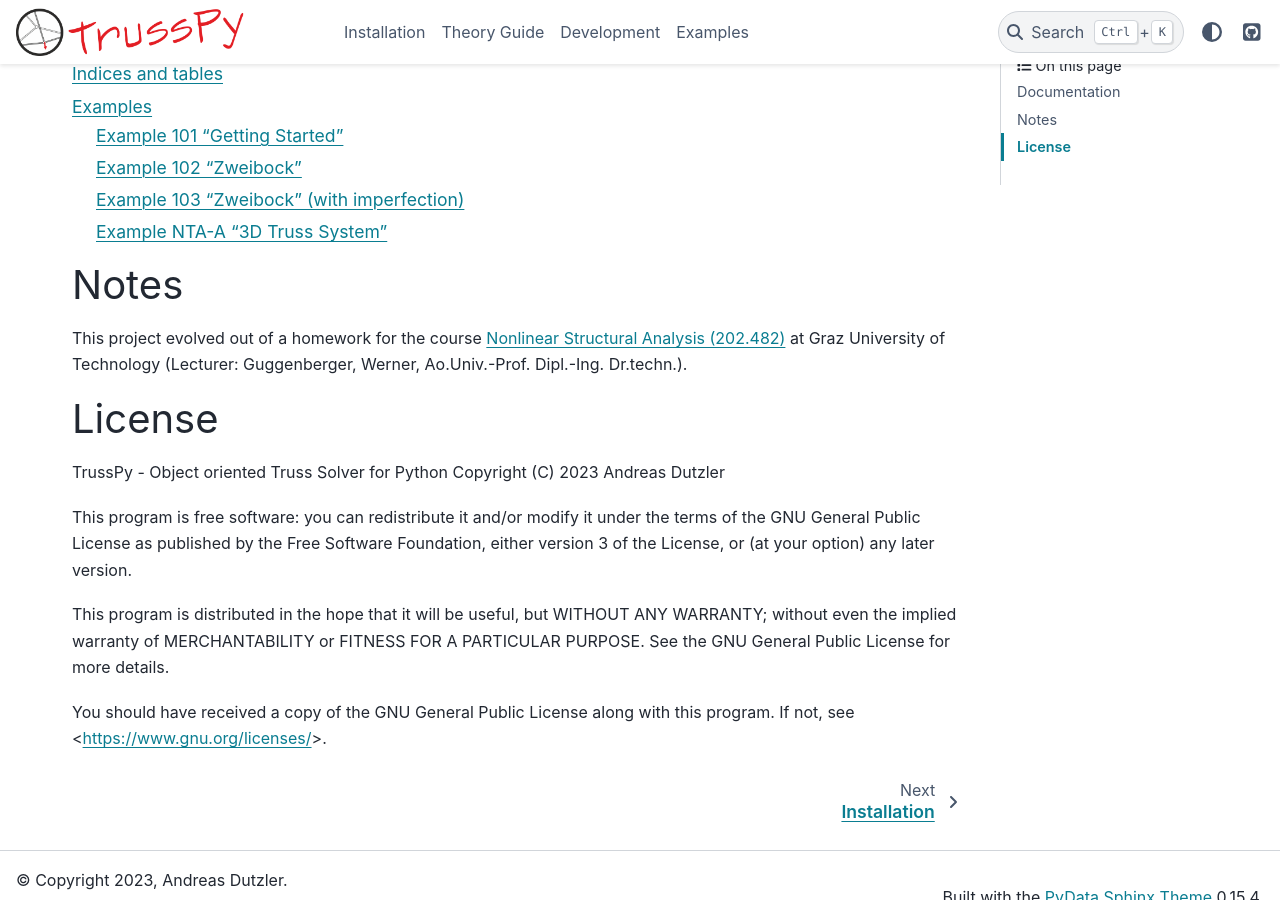
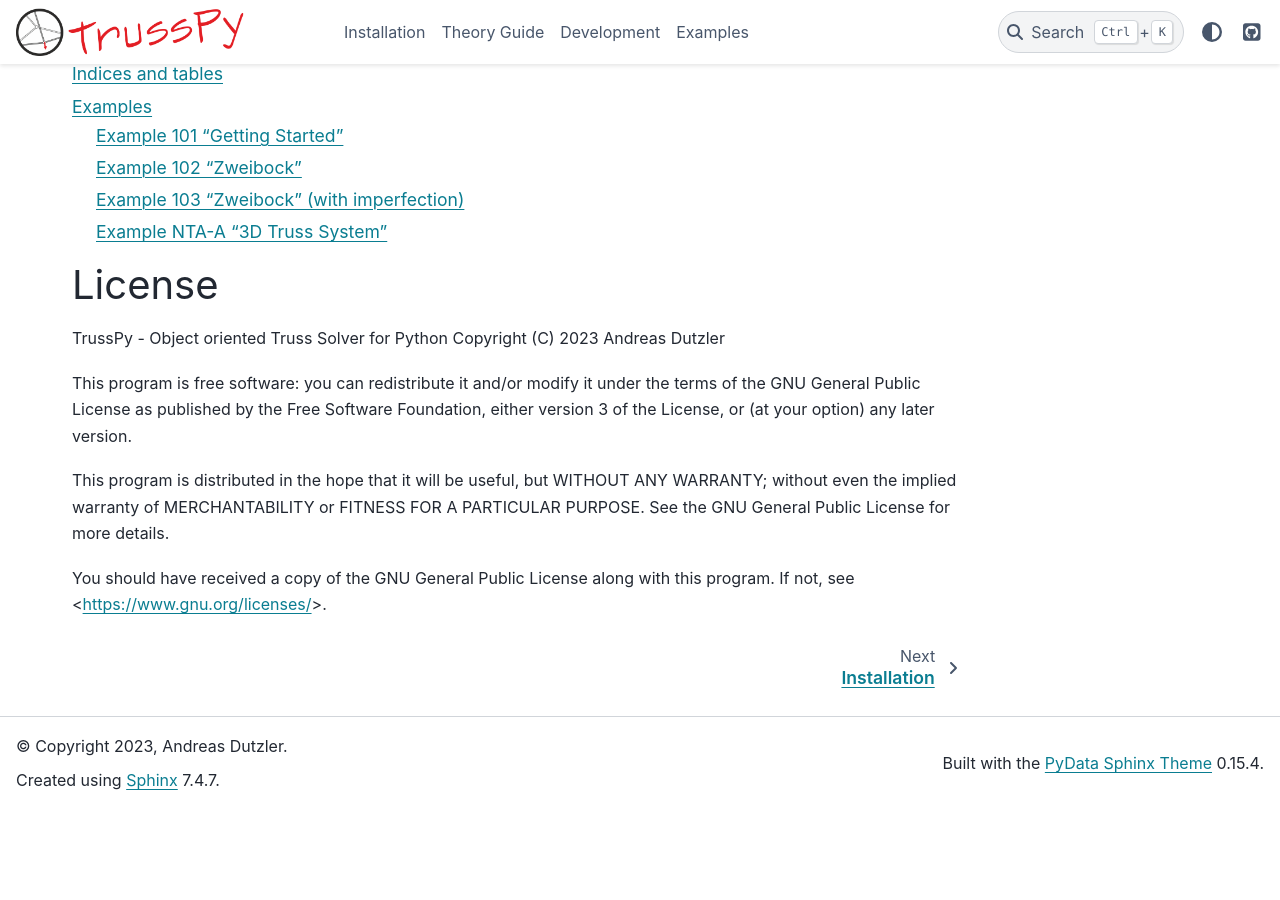
Before and after one commit to adtzlr/trusspy, a Sphinx documentation site: the page built from docs/index.rst, in a window 1280 px wide and 900 px high, scrolled down 932 px. Built offline with Sphinx 7.4.7 and the PyData theme 0.15.4, drawn with Linux system fonts in a browser that asks for light colours; after the commit the page ends 1742 px from its top, so only the background shows below that.

Commit message:
Docs: Remove note on homework assignment

```diff
--- a/docs/index.rst
+++ b/docs/index.rst
@@ -30,11 +30,6 @@ Documentation
    examples/examples
 
 
-Notes
-=====
-
-This project evolved out of a homework for the course `Nonlinear Structural Analysis (202.482)`_ at Graz University of Technology (Lecturer: Guggenberger, Werner, Ao.Univ.-Prof. Dipl.-Ing. Dr.techn.).
-
 License
 =======
 
```
